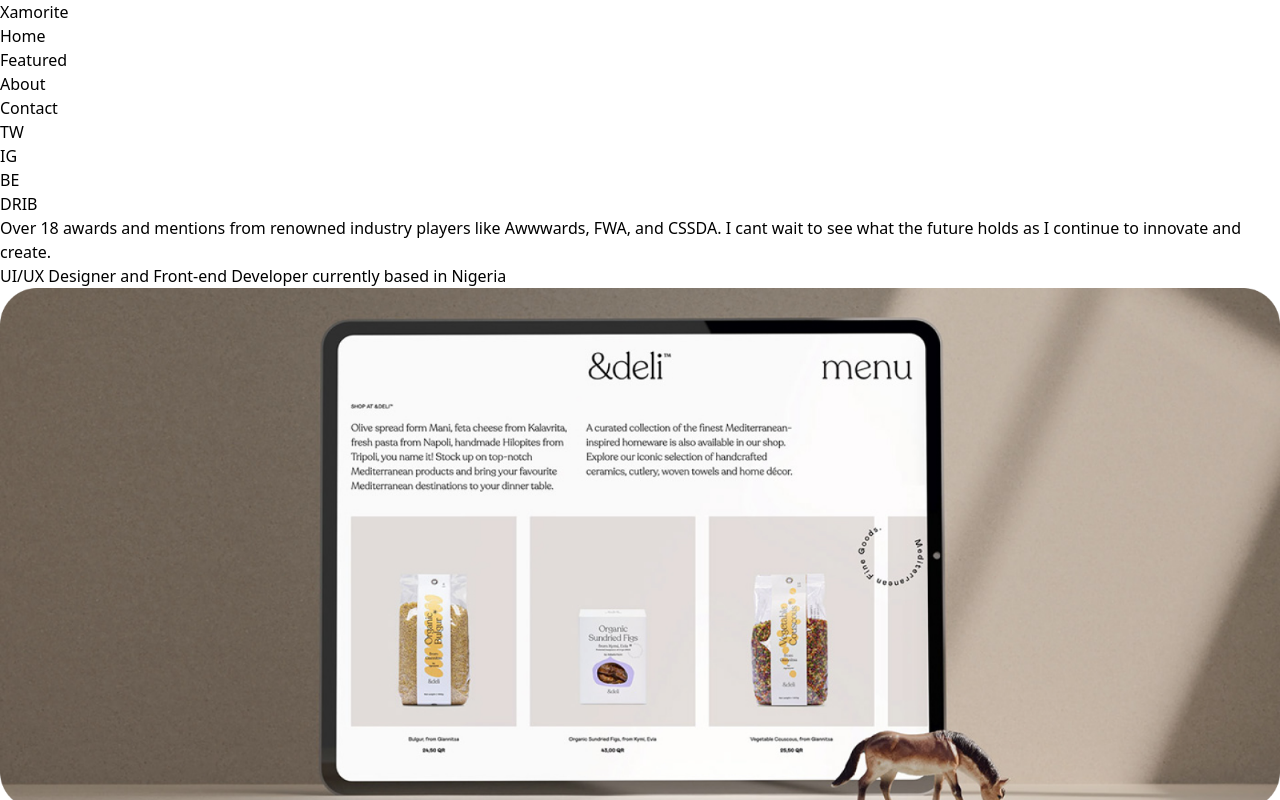
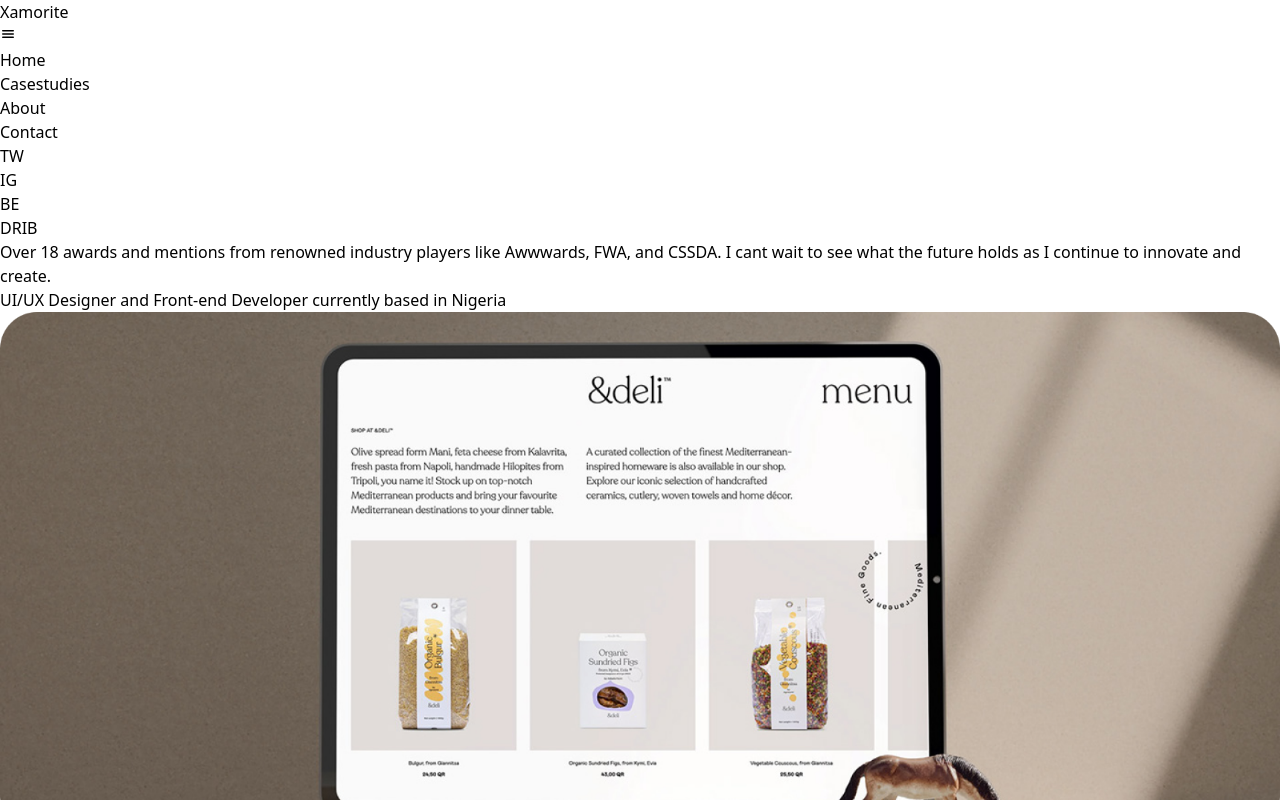
Before and after one commit to xamorite/Xamorite.com, a React (Vite) app: page / in a window 1280 px wide. Shown: the top 800 px of the page. Built offline with nearby package versions, Linux system fonts and the light colour scheme.

Commit message:
portfolio website

```diff
--- a/index.html
+++ b/index.html
@@ -9,5 +9,7 @@
   <body>
     <div id="root"></div>
     <script type="module" src="/src/main.jsx"></script>
+    <script type="module" src="https://unpkg.com/ionicons@7.1.0/dist/ionicons/ionicons.esm.js"></script>
+<script nomodule src="https://unpkg.com/ionicons@7.1.0/dist/ionicons/ionicons.js"></script>
   </body>
 </html>
--- a/src/components/Footer.jsx
+++ b/src/components/Footer.jsx
@@ -2,7 +2,7 @@
 
 function Footer() {
   return (
-    <div className='bg-black text-white  flex-row mb-0 h-[50vh] position-relative items-stretch p-8 '>
+    <div className='bg-black text-white  flex-row mb-0  position-relative items-stretch p-8 w-full'>
       <div className='flex justify-between fw-lighter h-[10vh] '>
           <span>Portfolio 2023 - 2024</span><span>OGUNNEYE EMMANUEL</span><span>51.5074° N, 0.1278° W</span>
       </div>
--- a/src/components/Header.jsx
+++ b/src/components/Header.jsx
@@ -1,21 +1,48 @@
 
-import { NavLink } from 'react-router-dom'
-
+import { useState } from 'react';
 
 function Header() {
+
+    let Links = [
+      {name:"Home", link:"./"},
+      {name:"Casestudies", link:"./CaseStudies"},
+      {name:"About", link:"./About"},
+      {name:"Contact", link:"./Contact"},
+    ];
+
+    let [open, setOpen]=useState(false)
+
   return (
 
-        <div className='w-[100vw] justify-between flex p-[2vh] h-[10vh] fixed top-0 bg-white sm:w-[100vw]'>
-          <div><span className='text-[2vw]  font-sans  sm:text-[3vw] sm:bold bold'>Xamorite</span></div>
+        <div className='w-full justify-between flex p-3   fixed top-0 bg-white sm:w-full'>
+          <div><span className='text-2xl bold'>Xamorite</span></div>
           <div className='flex justify-between  '><ul className='flex mx-4 justify-between  p-[-3%] rounded-full bg-[ #FFFFFF; sm:visibility:hidden
 ]'>
-            <NavLink to='/' className={({ isActive }) => `btn cursor-pointer text-center    mx-4 hover:bg-[black] hover:text-white hover:rounded-full px-3
-                 ${isActive ? 'bg-black text-white rounded-full px-3' : ''}
-    `}>
-              <li className=' cursor-pointer    mx-4 hover:bg-[black] hover:text-white hover:rounded-full px-3'>Home</li>
-            </NavLink>
 
-            <NavLink to='/CaseStudies' className={({ isActive }) => `btn cursor-pointer    mx-4 hover:bg-[black] hover:text-white hover:rounded-full px-3
+           <div onClick={()=>setOpen(!open)} className='text-3xl absolute cursor-pointer md:hidden'>
+
+           <ion-icon name={open ? 'close':'menu'}></ion-icon>
+           </div>
+
+            <ul className={`md:flex md:items-center md:pb-0 pd-12 absolute md:static bg-white md:z-auto z-[-1] left-0 w-full md:w-auto md:pl-0 pl-9 transition-all duration-500 ease-in ${open ?'top-20':'top-[-490px]'}`}>
+              {
+                Links.map((link)=>
+
+                <li key={Links.link} className='md:ml-8 text-xl text-black md:my-0 my-7'>
+                     <a href={link.link} className='text-gray-600 ' >{link.name}</a>
+                </li>
+                )
+              }
+
+<li className='cursor-pointer' >
+            <ul className='flex ms-0 justify-between w-[30%]'>
+            <li className='mx-2 text-xl ' >TW</li>
+            <li className='mx-2 text-xl'>IG</li>
+            <li className='mx-2 text-xl'>BE</li>
+            <li className='mx-2 text-xl'>DRIB</li></ul>
+          </li>
+            </ul>
+            {/* <NavLink to='/CaseStudies' className={({ isActive }) => `btn cursor-pointer    mx-4 hover:bg-[black] hover:text-white hover:rounded-full px-3
                   ${isActive ? 'bg-black text-white rounded-full px-3' : ''}
     `}>
               <li className=''>Featured</li>
@@ -33,14 +60,14 @@ function Header() {
     `}>
               <li className=''>Contact</li>
 
-            </NavLink>
+            </NavLink> */}
           </ul>
           </div>
-          <div><ul className='flex mx-4 justify-between '>
-            <li className='mx-2 text-xl ' >TW</li>
-            <li className='mx-2 text-xl'>IG</li>
-            <li className='mx-2 text-xl'>BE</li>
-            <li className='mx-2 text-xl'>DRIB</li></ul></div>
+
+          {/* <div className="modal bg-current w-[30vw] blur-2xl position-absolute">
+
+          </div> */}
+
         </div>
 
   )
```
